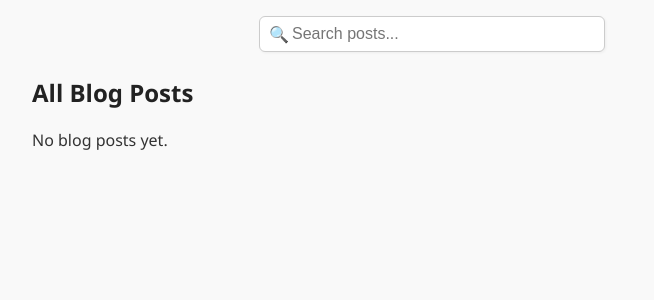
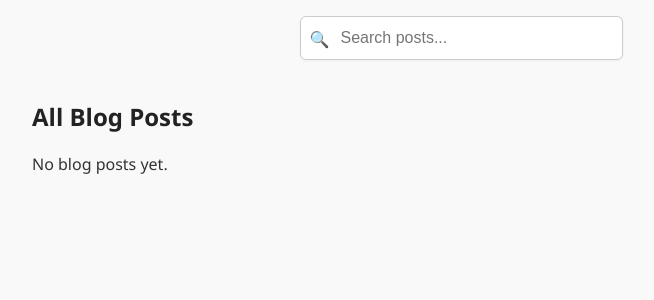
Before and after one commit to bjornum/main_assignment_blog, a Flask app: page / in a window 1280 px wide. Shown: the part 144-444 px from the top of the page, without its empty margins (208-862 px from the left). Run offline with Flask 3, Linux system fonts and the light colour scheme; data that the repository does not hold is empty.

Commit message:
Updated all input fields + fixed search input icon
Now all input fields are larger and more comfortable to use.

I also fixed icon positioning of the search

```diff
--- a/app/static/style.css
+++ b/app/static/style.css
@@ -132,6 +132,7 @@ input[type="submit"]:hover {
    Search Bar Styling
 ============================ */
 
+/* Search wrapper positions icon and input together */
 .search-wrapper {
   position: relative;
   display: inline-block;
@@ -143,8 +144,9 @@ input[type="submit"]:hover {
   margin-bottom: 1.5rem;
 }
 
+/* Search input with left padding for icon */
 .search-input {
-  padding: 8px 12px 8px 32px;
+  padding-left: 40px !important;
   width: 300px;
   max-width: 100%;
   border: 1px solid #ccc;
@@ -160,10 +162,11 @@ input[type="submit"]:hover {
   outline: none;
 }
 
+/* Position the search icon inside the input area */
 .search-icon {
   position: absolute;
   left: 10px;
-  top: 50%;
+  top: 38%;
   transform: translateY(-50%);
   font-size: 1rem;
   color: #888;
@@ -240,3 +243,28 @@ input[type="submit"]:hover {
   color: #555;
   margin-top: 0.5rem;
 }
+
+/* Form input fields */
+input[type="text"],
+textarea,
+input[type="password"],
+input[type="email"] {
+  width: 100%;
+  max-width: 400px;
+  padding: 0.75rem 1rem;
+  border: 1px solid #ccc;
+  border-radius: 6px;
+  font-size: 1rem;
+  margin-bottom: 1rem;
+  box-shadow: 0 1px 3px rgba(0, 0, 0, 0.05);
+  transition: border-color 0.2s ease, box-shadow 0.2s ease;
+}
+
+input[type="text"]:focus,
+textarea:focus,
+input[type="password"]:focus,
+input[type="email"]:focus {
+  border-color: #007bff;
+  box-shadow: 0 0 5px rgba(0, 123, 255, 0.4);
+  outline: none;
+}
```
